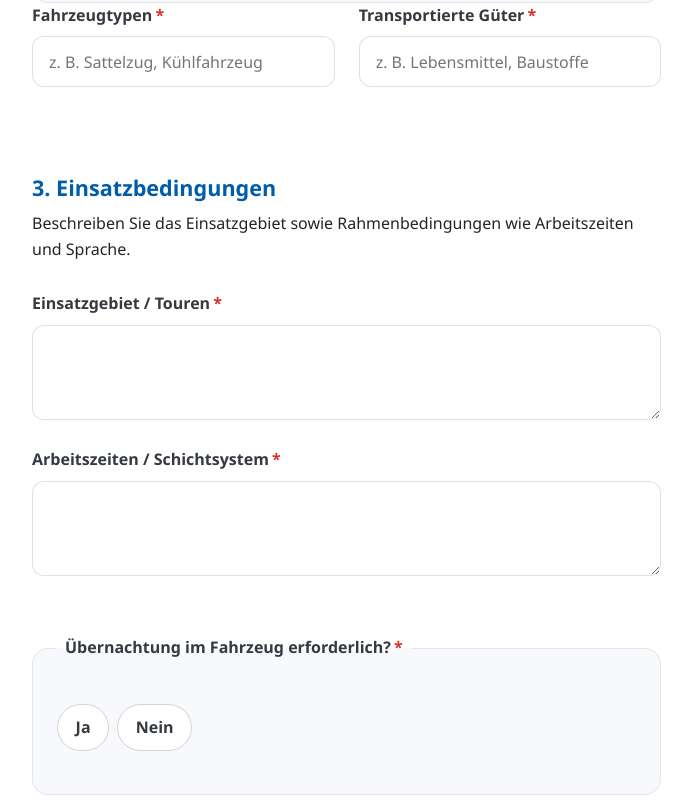
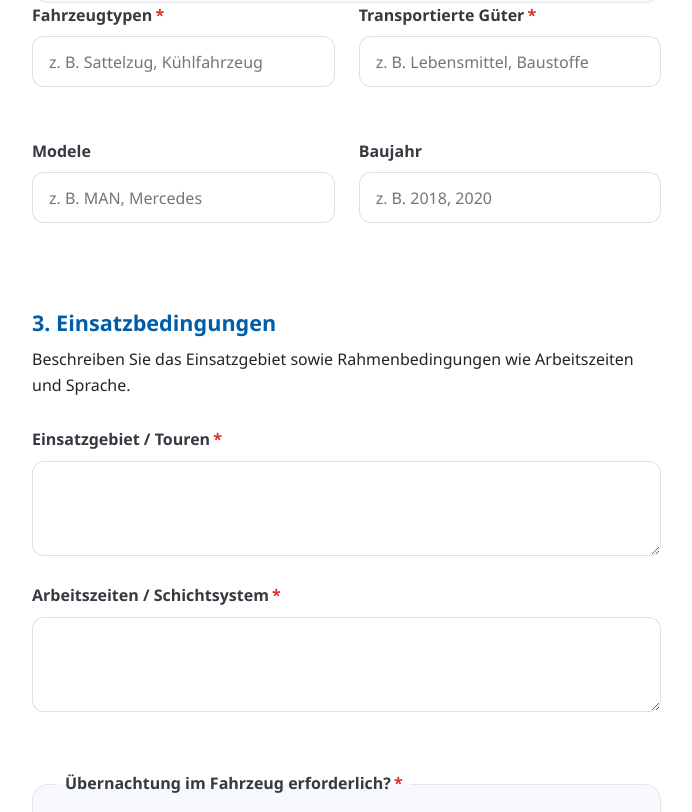
Before and after one commit to MoonShibe/eswork.eu, a plain HTML site: page fahrerfragebogen.html in a window 1280 px wide. Shown: the part 2368-3180 px from the top of the page, without its empty margins (96-788 px from the left). Drawn offline with Linux system fonts and the light colour scheme.

Commit message:
Add vehicle model and year fields to driver questionnaire

```diff
--- a/fahrerfragebogen.html
+++ b/fahrerfragebogen.html
@@ -163,6 +163,16 @@
                                 <input type="text" id="goods" name="goods" placeholder="z. B. Lebensmittel, Baustoffe" required>
                                 <p class="form-error" id="goods-error" aria-live="polite"></p>
                             </div>
+                            <div class="form-field">
+                                <label for="vehicleModels">Modele</label>
+                                <input type="text" id="vehicleModels" name="vehicleModels" placeholder="z. B. MAN, Mercedes">
+                                <p class="form-error" id="vehicleModels-error" aria-live="polite"></p>
+                            </div>
+                            <div class="form-field">
+                                <label for="vehicleYear">Baujahr</label>
+                                <input type="text" id="vehicleYear" name="vehicleYear" placeholder="z. B. 2018, 2020">
+                                <p class="form-error" id="vehicleYear-error" aria-live="polite"></p>
+                            </div>
                         </div>
                     </section>
 
@@ -246,7 +256,7 @@
                             <legend>Gewünschte Beschäftigungsform<span class="required-indicator" aria-hidden="true">*</span></legend>
                             <div class="option-row">
                                 <label class="checkbox-pill">
-                                    <input type="checkbox" name="beschaeftigungsform" value="Arbeitnehmerüberlassung" data-required-group="employment">
+                                    <input type="checkbox" name="beschaeftigungsform" value="Arbeitnehmerüberlassung" data-required-group="employment" checked>
                                     <span>Arbeitnehmerüberlassung</span>
                                 </label>
                                 <label class="checkbox-pill">
```
